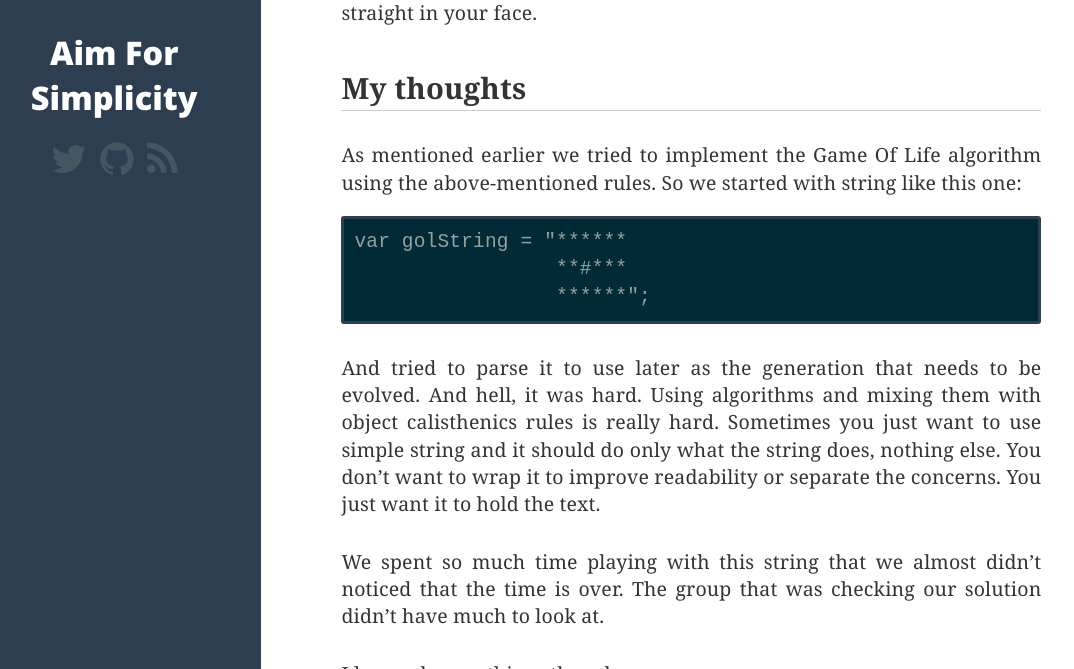
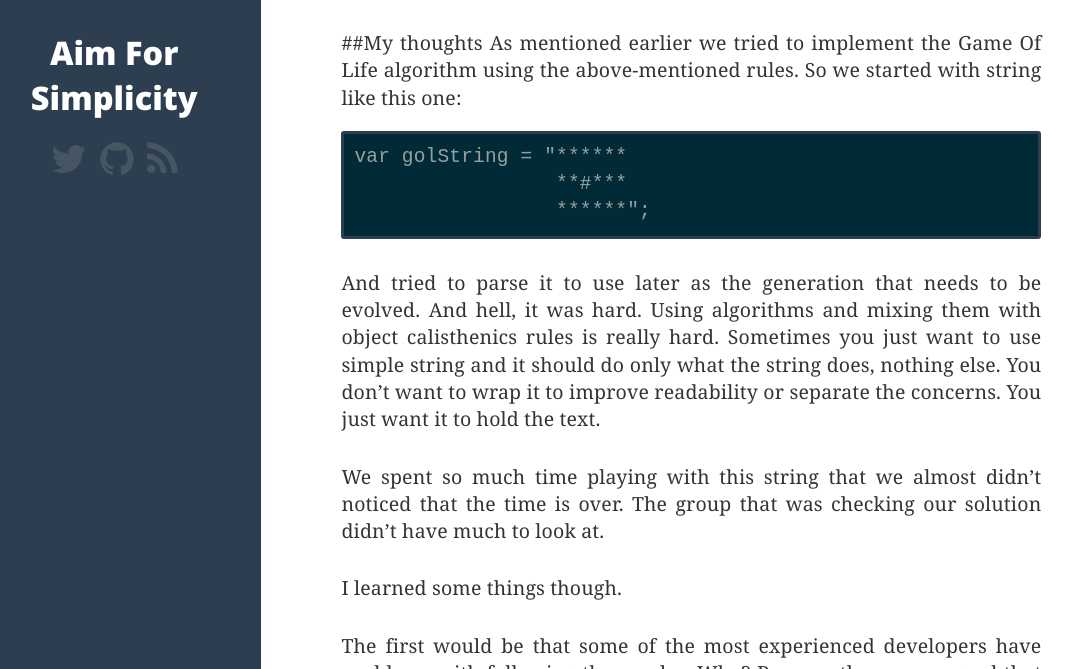
Before and after one commit to kjendrzyca/kjendrzyca.github.io, a Jekyll site: the page built from _posts/2015-02-03-objectcalisthenicsgameoflifekata.md, in a window 1280 px wide and 900 px high, scrolled down 4148 px, cut to the strip 231-900 px from the top of the window. Shown: the whole strip, without its empty margins (33-1107 px from the left). Built offline with Jekyll 4.4.1, drawn with Linux system fonts in a browser that asks for light colours; nearby versions of some CDN libraries; Markdown is read by kramdown in place of the engine named in the settings; comment, search, counter and statistics services are not loaded; some of the changed lines change nothing that is shown.

Commit message:
update _config.yml - trying kramdown

```diff
--- a/_config.yml
+++ b/_config.yml
@@ -7,6 +7,4 @@
 author: Krzysztof Jendrzyca
 twitter_username: kjendrzyca
 excerpt_separator: --
-markdown: redcarpet
-redcarpet:
-    extensions: ["strikethrough"]
+markdown: kramdown
```
